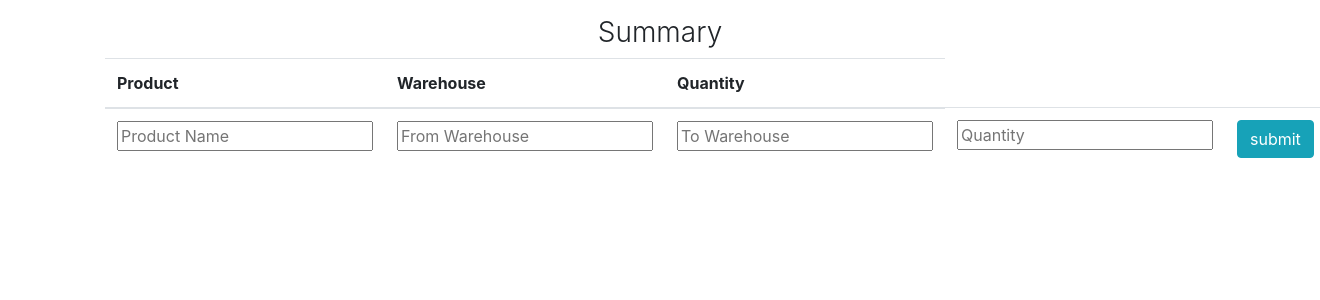
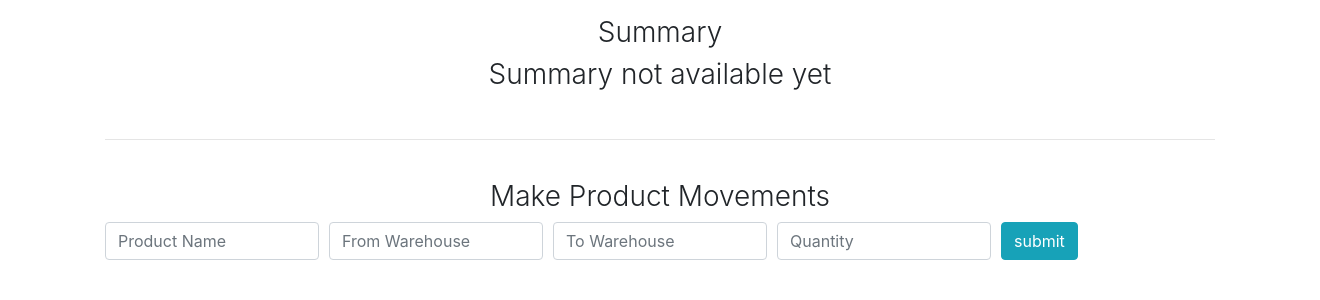
Before and after one commit to gavindsouza/inventory-management-system, a Flask app: page /movement in a window 1320 px wide. Shown: the part 54-354 px from the top of the page. Run offline with Flask 2, Linux system fonts and the light colour scheme; data that the repository does not hold is empty; some libraries are stand-ins or nearby versions.

Commit message:
[CHANGES] inventory/movement forms frontend bootstrap [PENDING] logistics

```diff
--- a/inventory/templates/movement.html
+++ b/inventory/templates/movement.html
@@ -2,6 +2,9 @@
 {% block content %}
     <div class="container">
         <h3 align="center" class="font-weight-light">Summary</h3>
+        {% if database == None or database|length == 0 %}
+            <h3 align="center" class="font-weight-light">Summary not available yet</h3>
+        {% else %}
             <table class="table">
                 <thead>
                     <th scope="col">Product</th>
@@ -17,42 +20,40 @@
                             <td>{{ data[2] }}</td>
                         </tr>
                     {% endfor %}
+                </tbody>
+            </table>
+        {% endif %}
+        <br><hr><br>
         <!-- Inserting data -->
-                <tr>
+        <h3 align="center" class="font-weight-light">Make Product Movements</h3>
         <form action = "{{ url_for('movement') }}" method = "POST">
-                        <td>
-                            <input name= "prod_name" list="products" placeholder="Product Name" required>
+            <div class="form-row" title="Add logs">
+                <div class="col">
+                    <input name= "prod_name" list="products" placeholder="Product Name" class="form-control" autocomplete="off" required>
                     <datalist id="products">
                         {% for product in products %}
                             <option value={{ product }}>
                         {% endfor %}
                     </datalist>
-                        </td>
-                        <td>
-                            <input name= "from_loc" list="from_loc" placeholder="From Warehouse" required>
-                            <datalist id="from_loc">
+                </div>
+                <div class="col">
+                    <input name= "from_loc" list="locations_to_from" placeholder="From Warehouse" class="form-control" autocomplete="off">
+                    <datalist id="locations_to_from">
                         {% for location in locations %}
                             <option value={{ location }}>
                         {% endfor %}
                     </datalist>
-                        </td>
-                        <td>
-                            <input name= "to_loc" list="to_loc" placeholder="To Warehouse" required>
-                            <datalist id="to_loc">
-                                {% for location in locations %}
-                                    <option value={{ location }}>
-                                {% endfor %}
-                            </datalist>
-                        </td>
-                        <td>
-                            <input name= "quantity" placeholder="Quantity" required>
-                        </td>
-                        <td>
+                </div>
+                <div class="col">
+                    <input name= "to_loc" list="locations_to_from" placeholder="To Warehouse" class="form-control" autocomplete="off">
+                </div>
+                <div class="col">
+                    <input name= "quantity" placeholder="Quantity" class="form-control" autocomplete="off" required>
+                </div>
+                <div class="col">
                     <input type= "submit" class="btn btn-info btn-group-toggle" value= "submit" /><br>
-                        </td>
+                </div>
+            </div>
         </form>
-                </tr>
-            </tbody>
-        </table>
     </div>
 {% endblock %}
```
Lines whose indentation alone changed are shown as unchanged.
